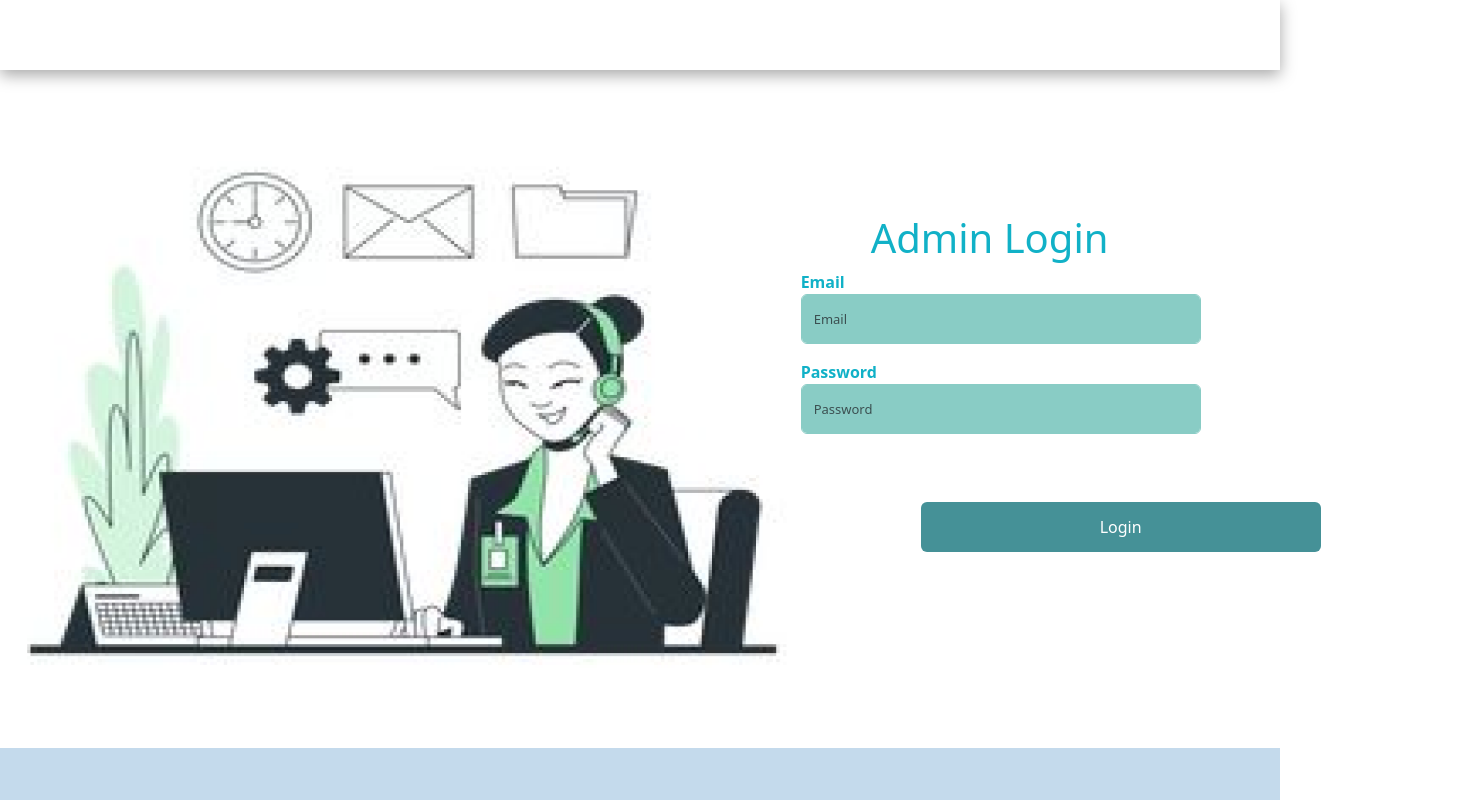
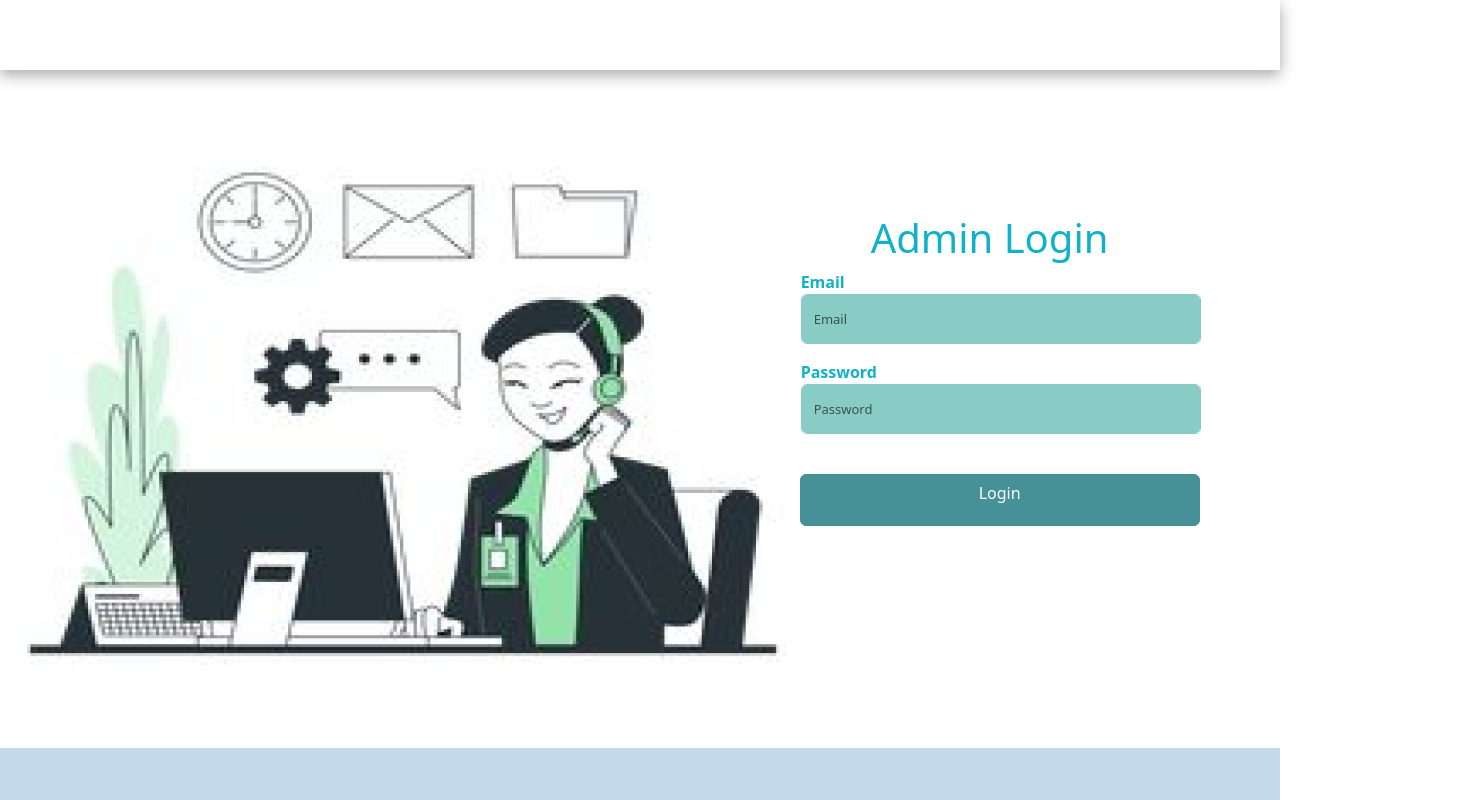
Before and after one commit to soumyasics/ShopUnity, a React (Create React App) app in the folder client/: page /shopunity/Admin in a window 1280 px wide. Shown: the top 800 px of the page, 1471 px wide, since content can reach past the window. Built offline with nearby package versions, Linux system fonts and the light colour scheme.

Commit message:
'shopowner'

```diff
--- a/client/src/Pages/Admin/Admin.css
+++ b/client/src/Pages/Admin/Admin.css
@@ -93,10 +93,10 @@ height: 100vh;
   color:  #11B1C7;
   font-weight: bold;
 }
-#colors{
+#text{
   background-color: #459197;
+  color: white;
+  border-color: #459197 ;
   width: 400px;
-  height: 50px;
-  margin-right: 150px;
-  color: white;
- }
+  margin-left: 15px;
+}
--- a/client/src/Pages/Admin/AdminLogin.js
+++ b/client/src/Pages/Admin/AdminLogin.js
@@ -119,13 +119,13 @@ function AdminLogin() {
              )}
              <span className="glyphicon form-control-feedback" />
            </div>
-           <div className="text-center container mt-5">
-             <button type="submit" className="btn"id="colors">
+           </form>
+           <div className=" container mt-4">
+             <button type="submit" className="btn" id="text">
                Login
              </button>
            </div>
 
-         </form>
          </div>
         </Col>
       </Row>
```
